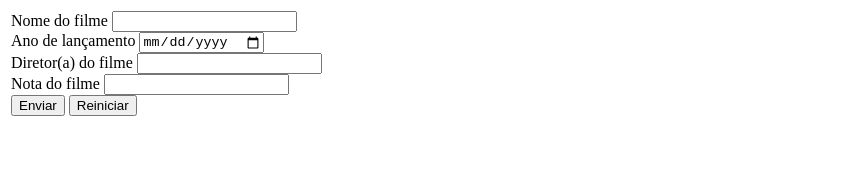
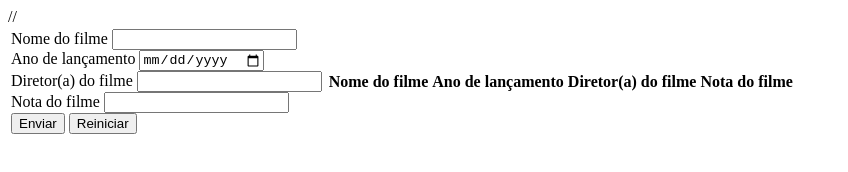
Before and after one commit to Adler-Sebastian/site-de-cadastro-de-filmes, a plain HTML site: page index.html in a window 1280 px wide. Shown: the whole page, without its empty margins (0-848 px from the left). Drawn offline with Linux system fonts and the light colour scheme.

Commit message:
listando os dados

```diff
--- a/index.html
+++ b/index.html
@@ -6,11 +6,11 @@
     <title>Site de cadastro de filmes</title>
     <link rel="stylesheet" href="style.css">
 </head>
-<body>
+<body> //
     <table>
         <tr>
             <td>
-                <form>
+                <form autocomplete="off" onsubmit="noFormulario()">
                     <div>
                         <label for="nomeFilme">Nome do filme</label>
                         <input type="text" name="nomeFilme" id="nomeFilme">
@@ -31,10 +31,23 @@
                         <input type="number" name="notaFilme" id="notaFilme">
                     </div>
 
-                    <div>
+                    <div class="botoesCadastro">
                         <input type="submit" value="Enviar">
                         <input type="reset" value="Reiniciar">
                     </div>
+
+                    <td>
+                        <table class="lista" id="listaLocal">
+                            <thead>
+                                <tr>
+                                    <th>Nome do filme</th>
+                                    <th>Ano de lançamento</th>
+                                    <th>Diretor(a) do filme</th>
+                                    <th>Nota do filme</th>
+                                </tr>
+                            </thead>
+                        </table>
+                    </td>
                 </form>
             </td>
         </tr>
```
